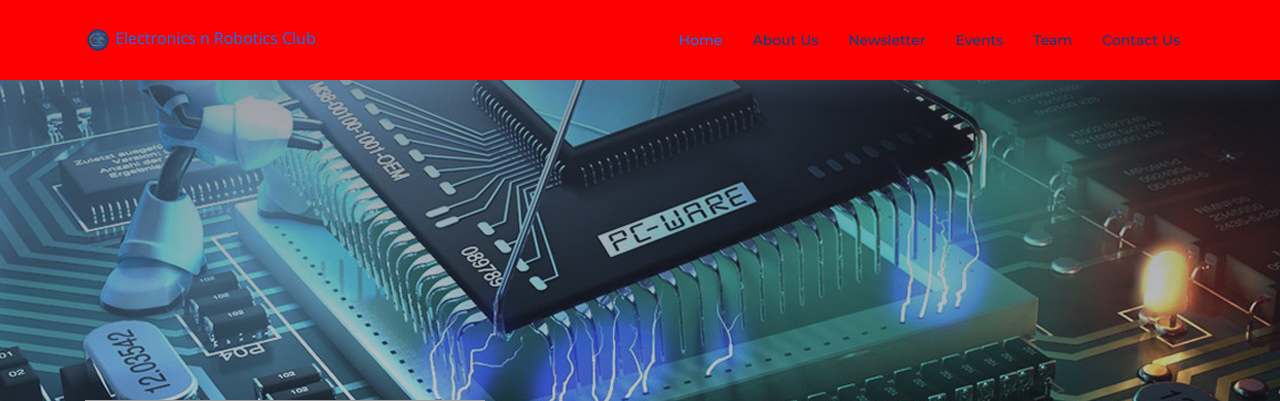
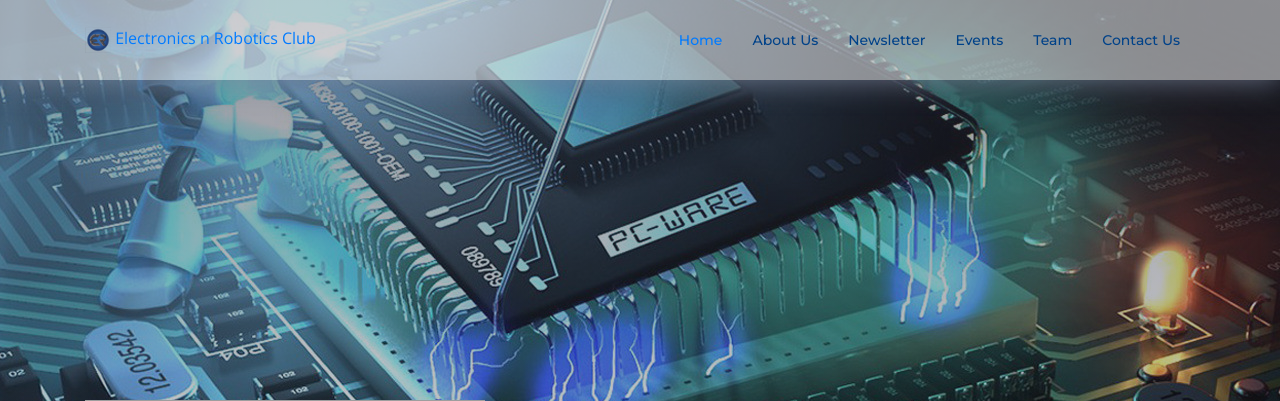
Before and after one commit to samarthdoshi2306/erc_website, a Django app: page /erc/ in a window 1280 px wide. Shown: the top 401 px of the page. Run offline with Django 3.2, Linux system fonts and the light colour scheme; data comes from the database, SQL or seed files in the repository; some libraries are stand-ins or nearby versions; some web fonts are replaced; grey boxes are pictures that could not be loaded.

Commit message:
changes in home page

```diff
--- a/erc/static/erc/css/style.css
+++ b/erc/static/erc/css/style.css
@@ -132,14 +132,15 @@ h6 {
   z-index: 997;
   transition: all 0.5s;
   padding: 20px 0;
-  background: red;
-  box-shadow: 0px 0px 30px rgba(127, 137, 161, 0.3);
+  background: rgba(255,255,255,0.5);
+  box-shadow: 0px 0px 30px rgba(127, 137, 161, 0.8);
 }
 
 #header.header-scrolled,
 #header.header-pages {
   height: 60px;
   padding: 10px 0;
+  background: rgba(255,255,255,0.95);
 }
 
 #header .logo h1 {
@@ -150,6 +151,7 @@ h6 {
   font-weight: 400;
   letter-spacing: 3px;
   text-transform: uppercase;
+
 }
 
 #header .logo h1 a,
@@ -178,6 +180,10 @@ h6 {
   padding: auto;
   padding-top: 25em;
   height: 61em;
+
+}
+#intro .intro-scrolled{
+  visibility: visible;
 }
 
 /*#intro .intro-img {
--- a/erc/templates/erc/base.html
+++ b/erc/templates/erc/base.html
@@ -54,7 +54,7 @@
 
       <nav class="main-nav float-right d-none d-lg-block">
         <ul>
-          <li class="active" style="color:red;"><a href="#intro">Home</a></li>
+          <li class="active"><a href="#intro">Home</a></li>
           <li><a href="#about">About Us</a></li>
           <li><a href="#testimonials">Newsletter</a></li>
           <li><a href="#portfolio">Events</a></li>
```
